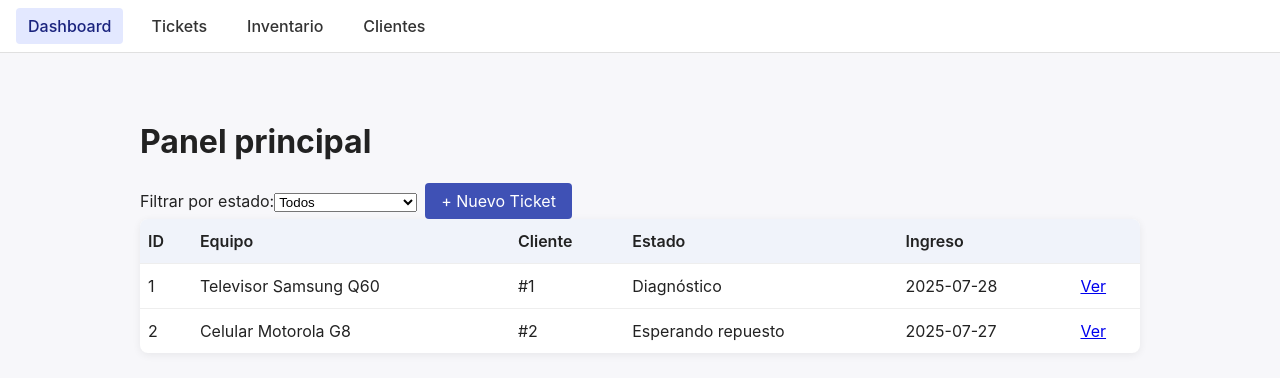
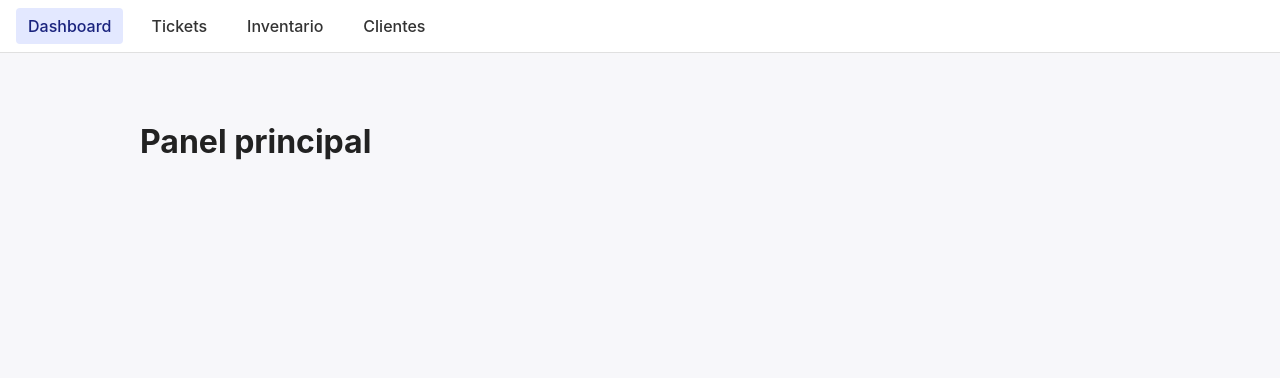
Before and after one commit to IgnacioVeiga/Fixpoint-Frontend, an Angular app: page / in a window 1280 px wide. Shown: the top 378 px of the page. Built offline with nearby package versions, Linux system fonts and the light colour scheme.

Commit message:
Eliminar código no utilizado en el componente del panel de control

```diff
--- a/src/app/dashboard/dashboard.component.html
+++ b/src/app/dashboard/dashboard.component.html
@@ -1,36 +1,5 @@
 <h1>Panel principal</h1>
 <div class="dashboard-header">
-  <label for="estado">Filtrar por estado:</label>
-  <select id="estado" [value]="statusFilter()" (change)="statusFilter.set($any($event.target).value)">
-    @for (est of estados; track est.value) {
-      <option [value]="est.value">{{ est.label }}</option>
-    }
-  </select>
-  <a [routerLink]="'/tickets/nuevo'" class="btn">+ Nuevo Ticket</a>
 </div>
 <section>
-  <table class="tickets-table">
-    <thead>
-      <tr>
-        <th>ID</th>
-        <th>Equipo</th>
-        <th>Cliente</th>
-        <th>Estado</th>
-        <th>Ingreso</th>
-        <th></th>
-      </tr>
-    </thead>
-    <tbody>
-      @for (t of filteredTickets(); track t.id) {
-        <tr>
-          <td>{{ t.id }}</td>
-          <td>{{ t.deviceType }} {{ t.brand }} {{ t.model }}</td>
-          <td>#{{ t.clientId }}</td>
-          <td>{{ getStatusLabel(t.status) }}</td>
-          <td>{{ t.entryDate }}</td>
-          <td><a [routerLink]="['/tickets', t.id]">Ver</a></td>
-        </tr>
-      }
-    </tbody>
-  </table>
 </section>
--- a/src/app/dashboard/dashboard.component.ts
+++ b/src/app/dashboard/dashboard.component.ts
@@ -9,57 +9,4 @@ import { RouterModule } from '@angular/router';
     imports: [RouterModule]
 })
 export class DashboardComponent {
-    tickets = signal([
-        {
-            id: 1,
-            clientId: 1,
-            deviceType: 'Televisor',
-            brand: 'Samsung',
-            model: 'Q60',
-            serialNumber: 'SN123',
-            entryDate: '2025-07-28',
-            problemDescription: 'No enciende',
-            status: 'diagnosing',
-            needsContract: false,
-            contractSigned: false,
-            createdBy: 'admin',
-            lastUpdated: '2025-07-28T10:00:00Z'
-        },
-        {
-            id: 2,
-            clientId: 2,
-            deviceType: 'Celular',
-            brand: 'Motorola',
-            model: 'G8',
-            serialNumber: 'SN456',
-            entryDate: '2025-07-27',
-            problemDescription: 'Pantalla rota',
-            status: 'waiting_parts',
-            needsContract: false,
-            contractSigned: false,
-            createdBy: 'admin',
-            lastUpdated: '2025-07-28T09:00:00Z'
-        }
-    ]);
-
-    statusFilter = signal('all'); // 'all' | 'diagnosing' | 'repairing' | 'waiting_parts' | 'repaired'
-
-    filteredTickets = computed(() => {
-        const status = this.statusFilter();
-        if (status === 'all') return this.tickets();
-        return this.tickets().filter((t: any) => t.status === status);
-    });
-
-    estados = [
-        { value: 'all', label: 'Todos' },
-        { value: 'diagnosing', label: 'Diagnóstico' },
-        { value: 'repairing', label: 'En reparación' },
-        { value: 'waiting_parts', label: 'Esperando repuesto' },
-        { value: 'repaired', label: 'Finalizado' },
-    ];
-
-    getStatusLabel(status: string): string {
-        const found = this.estados.find(e => e.value === status);
-        return found ? found.label : status;
-    }
 }
```
